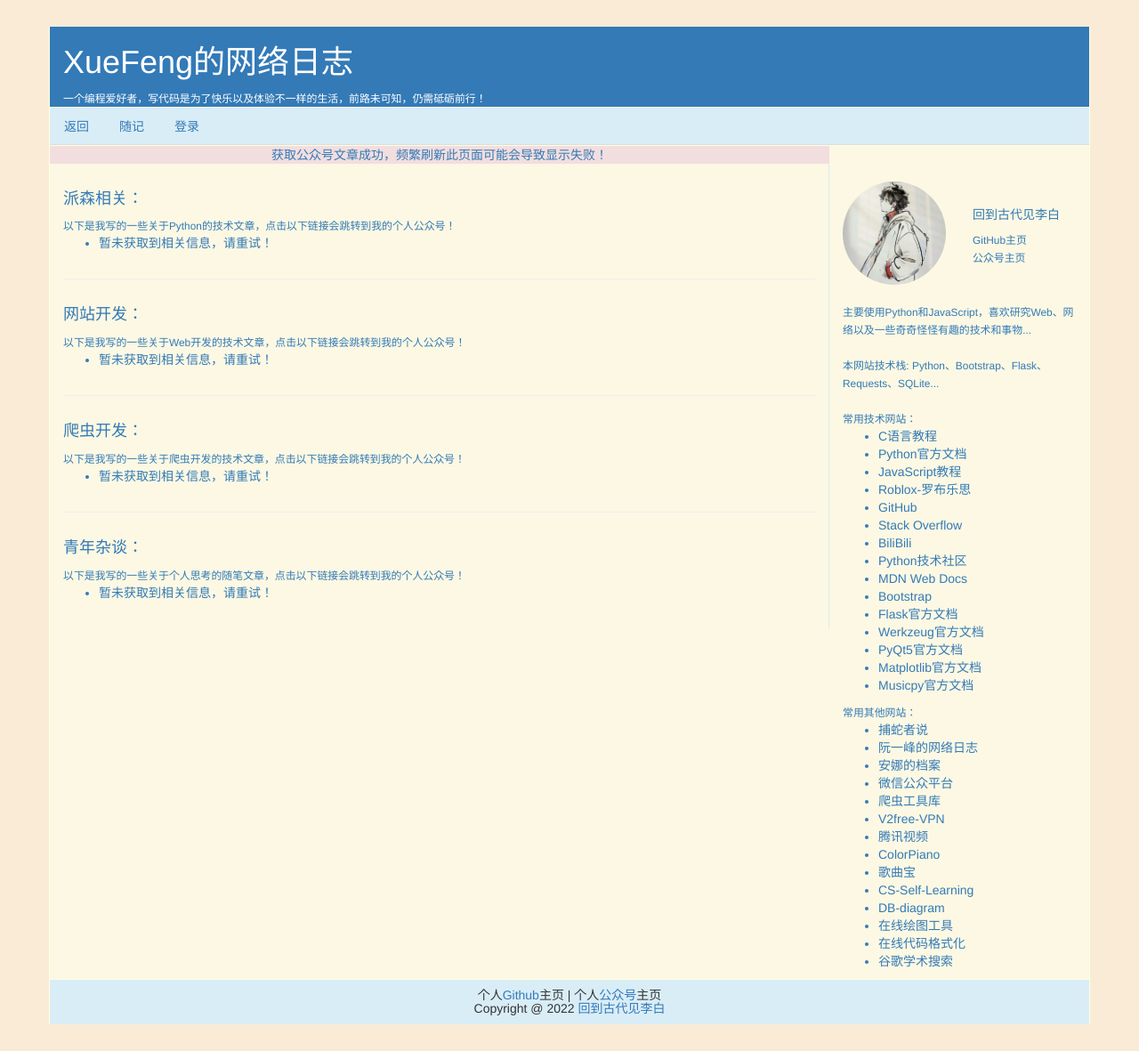
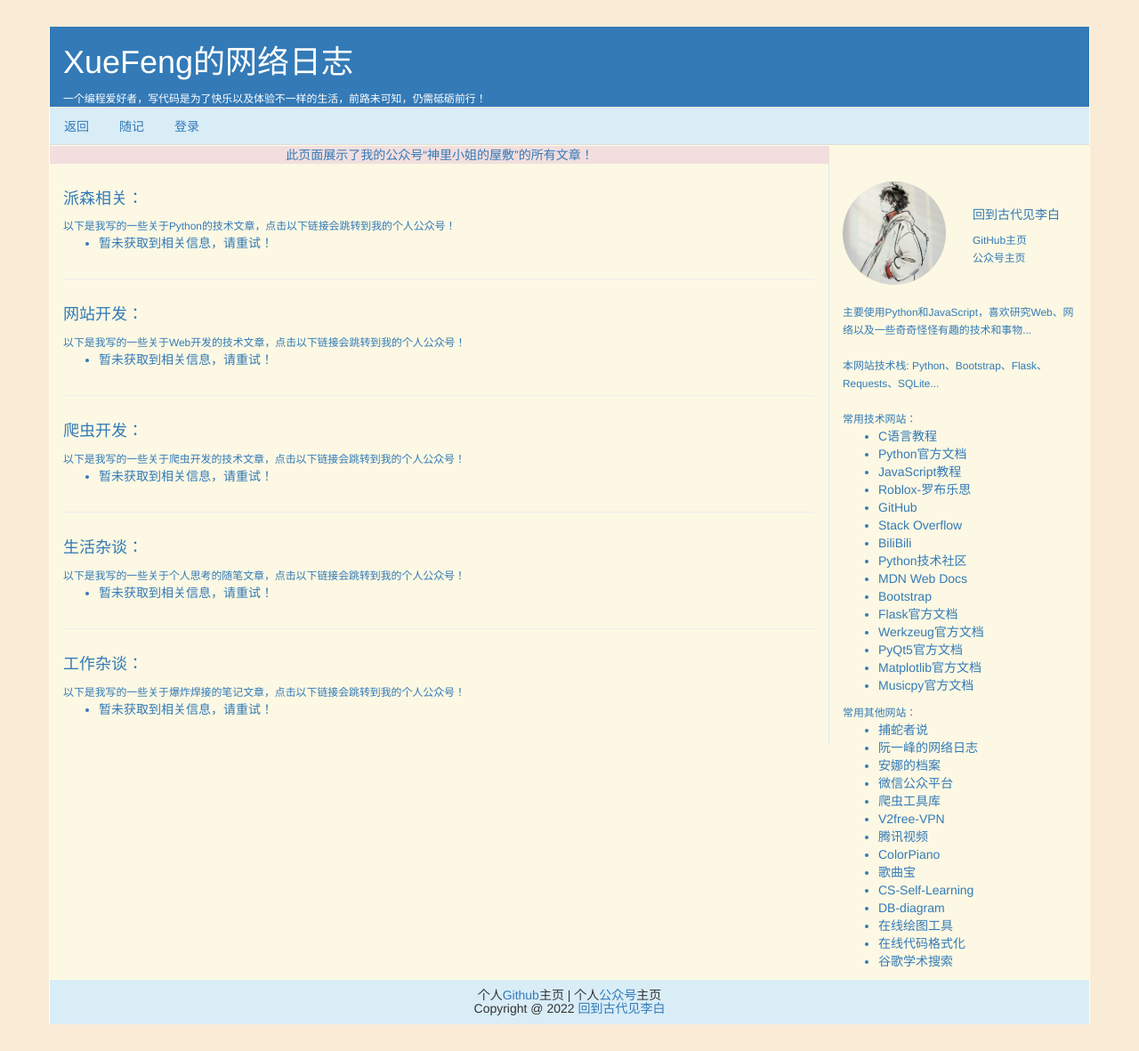
Before and after one commit to Lns-XueFeng/MiniBlog, a Flask app: page /passages in a window 1280 px wide. Shown: the whole page at 89% size. Run offline with Flask 3, Linux system fonts and the light colour scheme; data that the repository does not hold is empty; some libraries are stand-ins or nearby versions.

Commit message:
version-1.1

```diff
--- a/miniblog/app.py
+++ b/miniblog/app.py
@@ -34,7 +34,8 @@ def get_length(dic):
 from miniblog.command import *
 from miniblog.blog import *
 from miniblog.admin import *
+from miniblog.errors import *
 
 
 if __name__ == '__main__':
-    app.run(user_loader=True, debug=True)
+    app.run()
--- a/miniblog/blog.py
+++ b/miniblog/blog.py
@@ -1,5 +1,7 @@
 import os
 import warnings
+import time
+import threading
 
 from markdown import markdown
 from markupsafe import Markup, escape
@@ -20,6 +22,25 @@ class MarkdownNoToc(Exception):
     pass
 
 
+PASSAGE_PY, PASSAGE_WEB, PASSAGE_SPIDER, PASSAGE_DISCUSS, PASSAGE_WORK_DISCUSS = {}, {}, {}, {}, {}
+
+
+def period_getdata():
+    global PASSAGE_PY, PASSAGE_WEB, PASSAGE_SPIDER, PASSAGE_DISCUSS, PASSAGE_WORK_DISCUSS
+
+    while True:
+        try:
+            PASSAGE_PY, PASSAGE_WEB, PASSAGE_SPIDER, PASSAGE_DISCUSS, PASSAGE_WORK_DISCUSS = offer_finally_data()
+        except Exception as e:
+            pass
+        time.sleep(86400)   # 一天更新一次公众号数据
+
+
+td = threading.Thread(target=period_getdata)
+td.daemon = True
+td.start()
+
+
 @app.before_request
 def set_some_global_var():
     ps = PersonalSetting()
@@ -34,6 +55,7 @@ def set_some_global_var():
 
 @app.route("/")
 def home():
+    flash("MiniBlog对不同大小的设备均进行了适配，尺寸较小的设备将会舍去右侧栏！")
     ps = PersonalSetting()
     md_notes = ps.get_notedoc
     code_notes = ps.get_codenote
@@ -50,21 +72,14 @@ def home():
 
 @app.route("/passages")
 def passages():
-    try:
-        PASSAGE_PY, PASSAGE_WEB, PASSAGE_SPIDER, PASSAGE_DISCUSS = offer_finally_data()
-        flash("获取公众号文章成功，频繁刷新此页面可能会导致显示失败！")
-    except Exception:
-        warnings.warn("not expect way to get passage url...")
-        flash("获取公众号文章失败，请稍后重试！")
-        PASSAGE_PY, PASSAGE_WEB, PASSAGE_SPIDER, PASSAGE_DISCUSS = {}, {}, {}, {}
-        raise SpidersFailed
-
+    flash("此页面展示了我的公众号“神里小姐的屋敷”的所有文章！")
     return render_template(
         "blog/passages.html",
         PASSAGE_WEB=PASSAGE_WEB,
         PASSAGE_PY=PASSAGE_PY,
         PASSAGE_SPIDER=PASSAGE_SPIDER,
-        PASSAGE_DISCUSS=PASSAGE_DISCUSS
+        PASSAGE_DISCUSS=PASSAGE_DISCUSS,
+        PASSAGE_WORK_DISCUSS=PASSAGE_WORK_DISCUSS
     )
 
 
--- a/miniblog/spider.py
+++ b/miniblog/spider.py
@@ -14,6 +14,9 @@ PASSAGE_SPIDER_URL = "https://mp.weixin.qq.com/mp/appmsgalbum?__biz=Mzg5ODYxMTg0
                      "%3Df1bbdd40af6ff2eb6a1d8fe7833250b7%26scene%3D19%23wechat_redirect&nolastread=1#wechat_redirect"
 PASSAGE_DISCUSS_URL = "https://mp.weixin.qq.com/mp/appmsgalbum?__biz=Mzg5ODYxMTg0NA==&" \
                       "action=getalbum&album_id=2173572752933257219#wechat_redirect"
+PASSAGE_WORK_DISCUSS_URL = "https://mp.weixin.qq.com/mp/appmsgalbum?__biz=Mzg5ODYxMTg0NA==&" \
+                       "action=getalbum&album_id=3292357952850542592&scene=173&subscene=&sessionid=svr_2018308c7ac&" \
+                       "enterid=1706624667&from_msgid=2247484607&from_itemidx=1&count=3&nolastread=1#wechat_redirect"
 
 
 headers = {
@@ -26,7 +29,8 @@ def __download_sourcecode():
     WEBDEV_CODE = requests.get(PASSAGE_WEBDEV_URL, headers=headers).text
     SPIDER_CODE = requests.get(PASSAGE_SPIDER_URL, headers=headers).text
     DISCUSS_CODE = requests.get(PASSAGE_DISCUSS_URL, headers=headers).text
-    return PYSHARE_CODE, WEBDEV_CODE, SPIDER_CODE, DISCUSS_CODE
+    WORK_DISCUSS_CODE = requests.get(PASSAGE_WORK_DISCUSS_URL, headers=headers).text
+    return PYSHARE_CODE, WEBDEV_CODE, SPIDER_CODE, DISCUSS_CODE, WORK_DISCUSS_CODE
 
 
 def __match_need_data(string):
@@ -43,15 +47,17 @@ def __get_finally_data(li_1, li_2):
 
 def offer_finally_data():
     # 得到四个页面的源代码
-    PY_CODE, WEB_CODE, SPI_CODE, DIS_CODE = __download_sourcecode()
+    PY_CODE, WEB_CODE, SPI_CODE, DIS_CODE, WORK_DIS_CODE = __download_sourcecode()
     # 匹配到四个页面相应的数据
     PY_TITLE_LI, PY_PSG_URL_LI = __match_need_data(PY_CODE)
     WEB_TITLE_LI, WEB_PSG_URL_LI = __match_need_data(WEB_CODE)
     SPI_TITLE_LI, SPI_PSG_URL_LI = __match_need_data(SPI_CODE)
     DIS_TITLE_LI, DIS_PSG_URL_LI = __match_need_data(DIS_CODE)
+    WORK_DIS_TITLE_LI, WORK_PSG_URL_LI = __match_need_data(WORK_DIS_CODE)
     # 得到最终要使用的数据结构
     PASSAGE_PY = __get_finally_data(PY_TITLE_LI, PY_PSG_URL_LI)
     PASSAGE_WEB = __get_finally_data(WEB_TITLE_LI, WEB_PSG_URL_LI)
     PASSAGE_SPIDER = __get_finally_data(SPI_TITLE_LI, SPI_PSG_URL_LI)
     PASSAGE_DISCUSS = __get_finally_data(DIS_TITLE_LI, DIS_PSG_URL_LI)
-    return PASSAGE_PY, PASSAGE_WEB, PASSAGE_SPIDER, PASSAGE_DISCUSS
+    PASSAGE_WORK_DISCUSS = __get_finally_data(WORK_DIS_TITLE_LI, WORK_PSG_URL_LI)
+    return PASSAGE_PY, PASSAGE_WEB, PASSAGE_SPIDER, PASSAGE_DISCUSS, PASSAGE_WORK_DISCUSS
--- a/miniblog/templates/base.html
+++ b/miniblog/templates/base.html
@@ -6,7 +6,7 @@
         <link rel="stylesheet" href="{{ url_for('static', filename='/css/bootstrap.min.css') }}">
         <link rel="stylesheet" href="{{ url_for('static', filename='/css/style.css') }}">
         <link rel="icon" href="{{ url_for('static', filename='/images/piano.ico') }}">
-        <title>FengBlog</title>
+        <title>MiniBlog</title>
     </head>
     <body class="bg_color">
         <div class="container bg-warning container_distance">
@@ -34,7 +34,7 @@
             {% block flashed %}
                 {% if get_flashed_messages() %}
                     <div class="row">
-                        <div class="col-xs-9 bg-danger">
+                        <div class="col-xs-12 col-sm-9 bg-danger">
                             {% for message in get_flashed_messages() %}
                                 <div class="row">
                                     <div class="col-xs-12 text-center text-primary">{{ message }}</div>
--- a/miniblog/templates/blog/about.html
+++ b/miniblog/templates/blog/about.html
@@ -7,7 +7,6 @@
             <li role="presentation"><a href="https://github.com/Lns-XueFeng">GitHub</a></li>
             <li role="presentation"><a href="https://space.bilibili.com/471487676?spm_id_from=333.1007.0.0">B站</a></li>
             <li role="presentation"><a href="https://mp.weixin.qq.com/mp/homepage?__biz=Mzg5ODYxMTg0NA==&hid=1&sn=a17f28de8b7df5f0a72a6337d785913b&scene=18">公众号</a></li>
-            <li role="presentation"><a href="https://learnku.com/users/77844">技术社区</a></li>
         </ul>
     </div>
 {% endblock %}
@@ -17,9 +16,8 @@
         <br>
         <div class="row">
             <div class="col-xs-12">
-                <img class="picture" src="static/images/ironman.jpg">
+                <img class="picture" src="static/images/about.png">
             </div>
         </div>
-        <br>
     </div>
 {% endblock %}
--- a/miniblog/templates/blog/passages.html
+++ b/miniblog/templates/blog/passages.html
@@ -78,7 +78,7 @@
         <hr>
         <div class="row">
             <div class="col-xs-12 text-primary">
-                <h4>青年杂谈：</h4>
+                <h4>生活杂谈：</h4>
                 <small>以下是我写的一些关于个人思考的随笔文章，点击以下链接会跳转到我的个人公众号！</small><br>
                 <ul>
                     {% if PASSAGE_DISCUSS %}
@@ -94,6 +94,25 @@
                 </ul>
             </div>
         </div>
+        <hr>
+        <div class="row">
+            <div class="col-xs-12 text-primary">
+                <h4>工作杂谈：</h4>
+                <small>以下是我写的一些关于爆炸焊接的笔记文章，点击以下链接会跳转到我的个人公众号！</small><br>
+                <ul>
+                    {% if PASSAGE_WORK_DISCUSS %}
+                        {% for name, url in PASSAGE_WORK_DISCUSS.items() %}
+                            <li><a href="{{ url }}">{{ name }}</a></li>
+                        {% endfor %}
+                    {% else %}
+                        <li><a href="#">暂未获取到相关信息，请重试！</a></li>
+                    {% endif %}
+                    {% if get_length(PASSAGE_WORK_DISCUSS) >= 10 %}
+                        <li><a href="https://mp.weixin.qq.com/mp/appmsgalbum?__biz=Mzg5ODYxMTg0NA==&action=getalbum&album_id=3292357952850542592&scene=173&subscene=&sessionid=svr_2018308c7ac&enterid=1706624667&from_msgid=2247484607&from_itemidx=1&count=3&nolastread=1#wechat_redirect">更多原创文章请点击此链接查看</a></li>
+                    {% endif %}
+                </ul>
+            </div>
+        </div>
         <br>
     </div>
 {% endblock %}
```
Also changed, not shown: miniblog/static/images/about.png (added).
